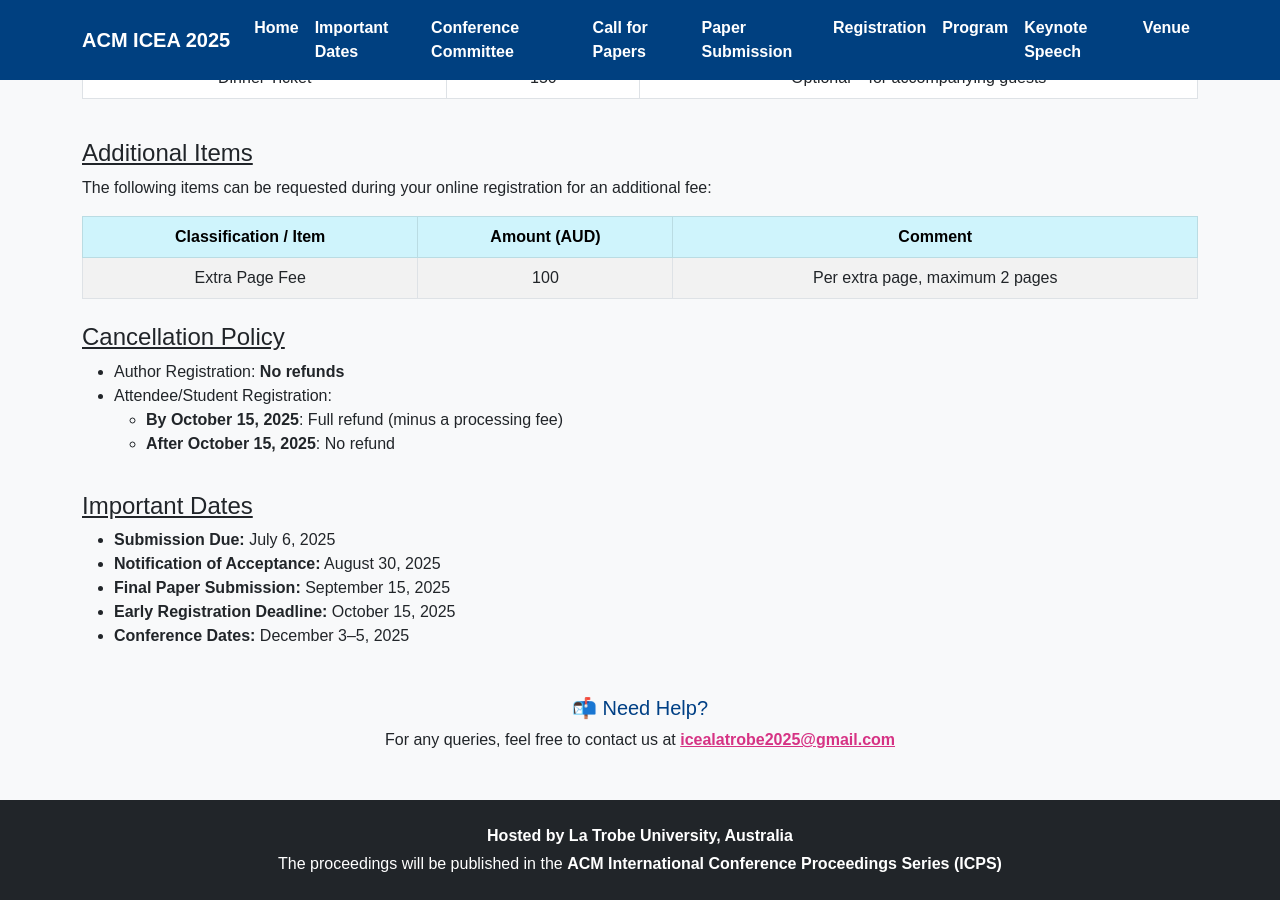
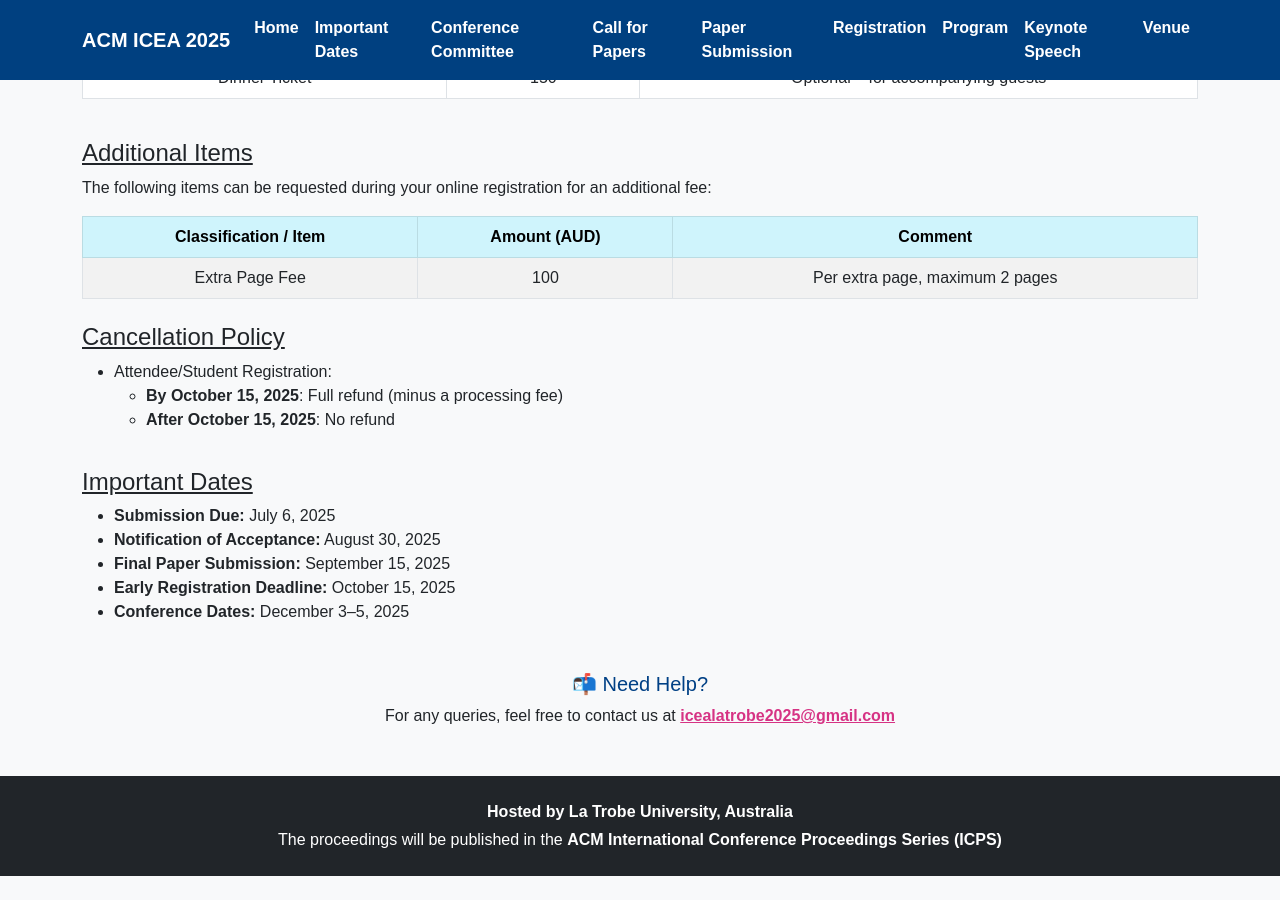
Before and after one commit to icea2025/latrobe, a Jekyll site: the page registration/index.html, which Jekyll copies as it is, in a window 1280 px wide and 900 px high, scrolled down 683 px. Built offline with Jekyll 4.4.1, drawn with Linux system fonts in a browser that asks for light colours; after the commit the page ends 1559 px from its top, so only the background shows below that.

Commit message:
Update index.html

```diff
--- a/registration/index.html
+++ b/registration/index.html
@@ -140,7 +140,6 @@
 <div class="mt-4">
   <h4><u>Cancellation Policy</u></h4>
   <ul>
-    <li>Author Registration: <strong>No refunds</strong></li>
     <li>Attendee/Student Registration:
       <ul>
         <li><strong>By October 15, 2025</strong>: Full refund (minus a processing fee)</li>
```
